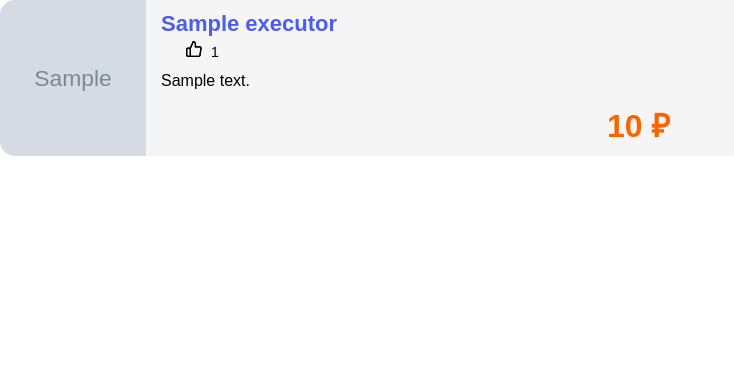
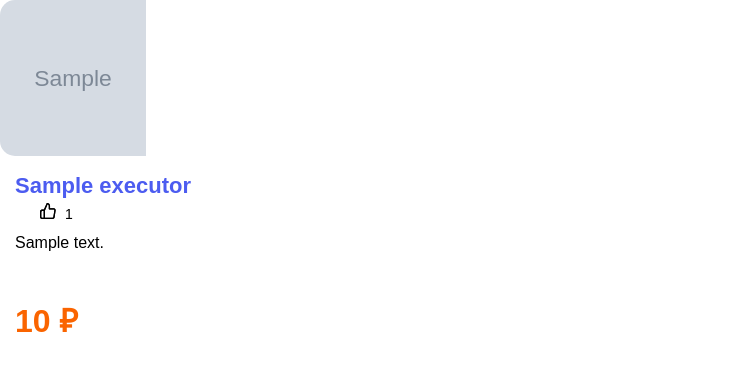
Before and after one commit to htmlacademy-yii/1515049-task-force-1, a Yii app: template views/tasks/view-task/_response-item.php in a window 1280 px wide. Shown: the part 90-461 px from the top of the page, without its empty margins (0-734 px from the left). Run offline with PHP 8.4 and a stand-in for Yii, Linux system fonts and the light colour scheme; the template is opened without the code that fills it: most values are stand-ins (such as "Sample title", 1, 10 or a date in 2020); grey boxes marked "Sample" are stand-in pictures; data that the repository does not hold is empty; some libraries are stand-ins or nearby versions; some web fonts are replaced.

Commit message:
Поправлено отображение карточек откликов

```diff
--- a/views/tasks/view-task/_response-item.php
+++ b/views/tasks/view-task/_response-item.php
@@ -10,7 +10,6 @@ use yii\helpers\Url;
 $user = Yii::$app->user->identity;
 $isExecutorAssigned = $model->task->executor_id !== null;
 ?>
-<div class="response-card">
 <?php
 $avatarPath = $model->executor->avatar
     ? Url::to('@web/img/' . $model->executor->avatar)
@@ -60,4 +59,3 @@ $isExecutorAssigned = $model->task->executor_id !== null;
     </div>
 <?php
 endif; ?>
-</div>
```
Lines whose indentation alone changed are shown as unchanged.
